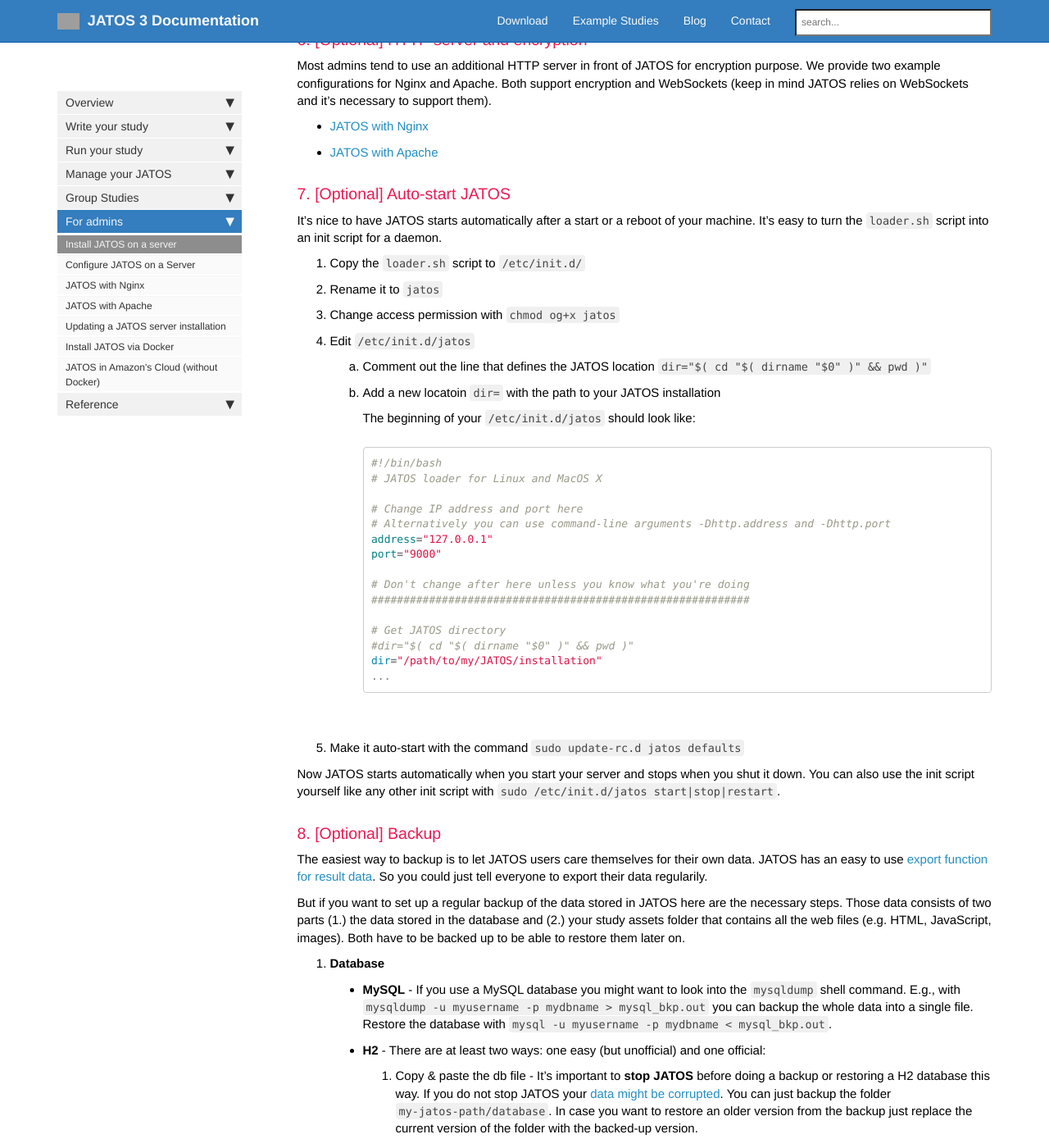
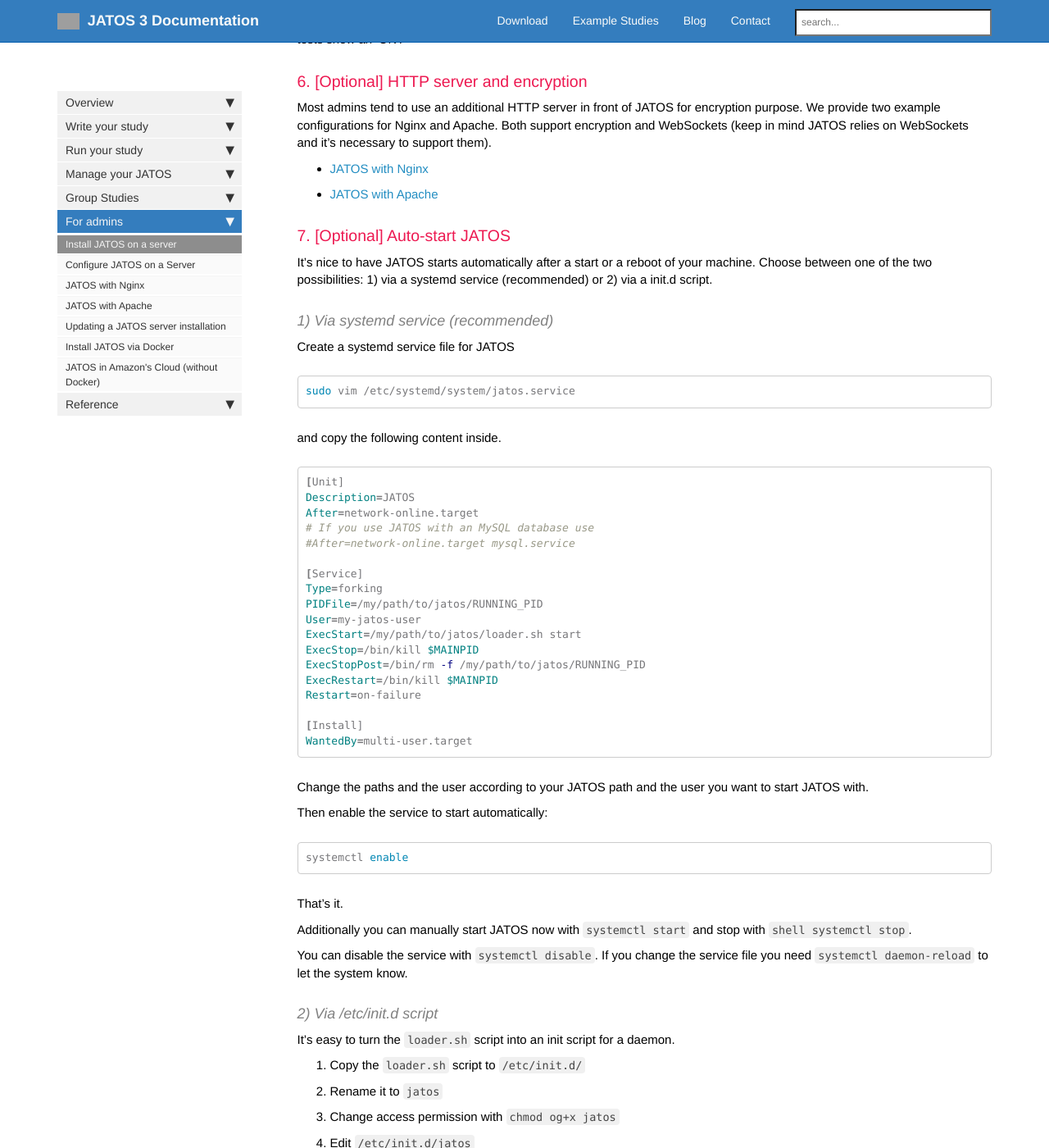
Before and after one commit to kristian-lange-tw/JATOS_docs_v3, a Jekyll site: the page built from pages/JATOS-on-a-server.md, in a window 1280 px wide and 1400 px high, scrolled down 1786 px. Shown: the whole window at 82% size. Built offline with Jekyll 4.4.1, drawn with Linux system fonts in a browser that asks for light colours; nearby versions of some CDN libraries; comment, search, counter and statistics services are not loaded; some of the changed text lies outside the part shown; grey boxes are pictures that could not be loaded.

Commit message:
Update JATOS-on-a-server.md

````diff
--- a/pages/JATOS-on-a-server.md
+++ b/pages/JATOS-on-a-server.md
@@ -57,7 +57,49 @@
 
 ### 7. [Optional] Auto-start JATOS
 
-It's nice to have JATOS starts automatically after a start or a reboot of your machine. It's easy to turn the `loader.sh` script into an init script for a daemon.
+It's nice to have JATOS starts automatically after a start or a reboot of your machine. Choose between one of the two possibilities: 1) via a systemd service (recommended) or 2) via a init.d script.
+
+#### 1) Via systemd service (recommended)
+
+Create a systemd service file for JATOS
+```shell
+sudo vim /etc/systemd/system/jatos.service
+```
+and copy the following content inside.
+```shell
+[Unit]
+Description=JATOS
+After=network-online.target
+# If you use JATOS with an MySQL database use
+#After=network-online.target mysql.service
+
+[Service]
+Type=forking
+PIDFile=/my/path/to/jatos/RUNNING_PID
+User=my-jatos-user
+ExecStart=/my/path/to/jatos/loader.sh start
+ExecStop=/bin/kill $MAINPID
+ExecStopPost=/bin/rm -f /my/path/to/jatos/RUNNING_PID
+ExecRestart=/bin/kill $MAINPID
+Restart=on-failure
+
+[Install]
+WantedBy=multi-user.target
+```
+Change the paths and the user according to your JATOS path and the user you want to start JATOS with.
+
+Then enable the service to start automatically:
+```shell
+systemctl enable
+```
+That's it.
+
+Additionally you can manually start JATOS now with `systemctl start` and stop with `shell systemctl stop`.
+
+You can disable the service with `systemctl disable`. If you change the service file you need `systemctl daemon-reload` to let the system know.
+
+#### 2) Via /etc/init.d script
+It's easy to turn the `loader.sh` script into an init script for a daemon.
 
 1. Copy the `loader.sh` script to `/etc/init.d/`
 1. Rename it to `jatos`
````
